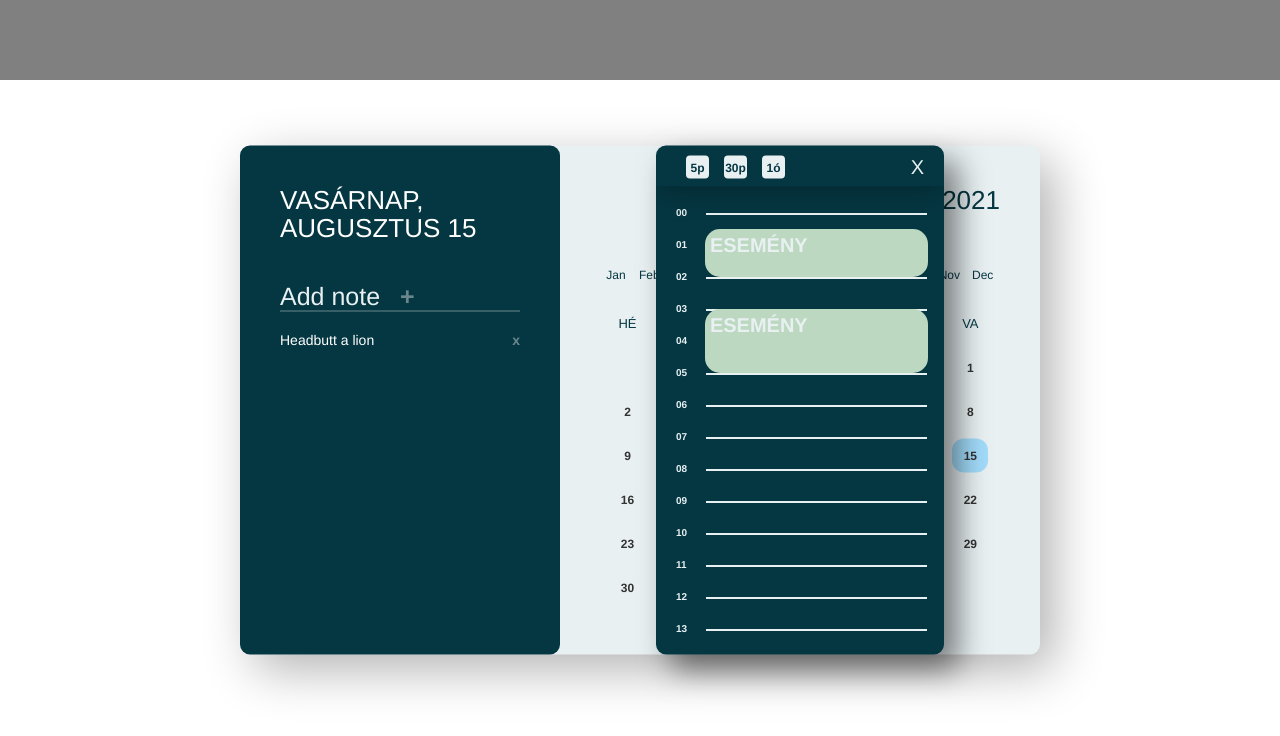
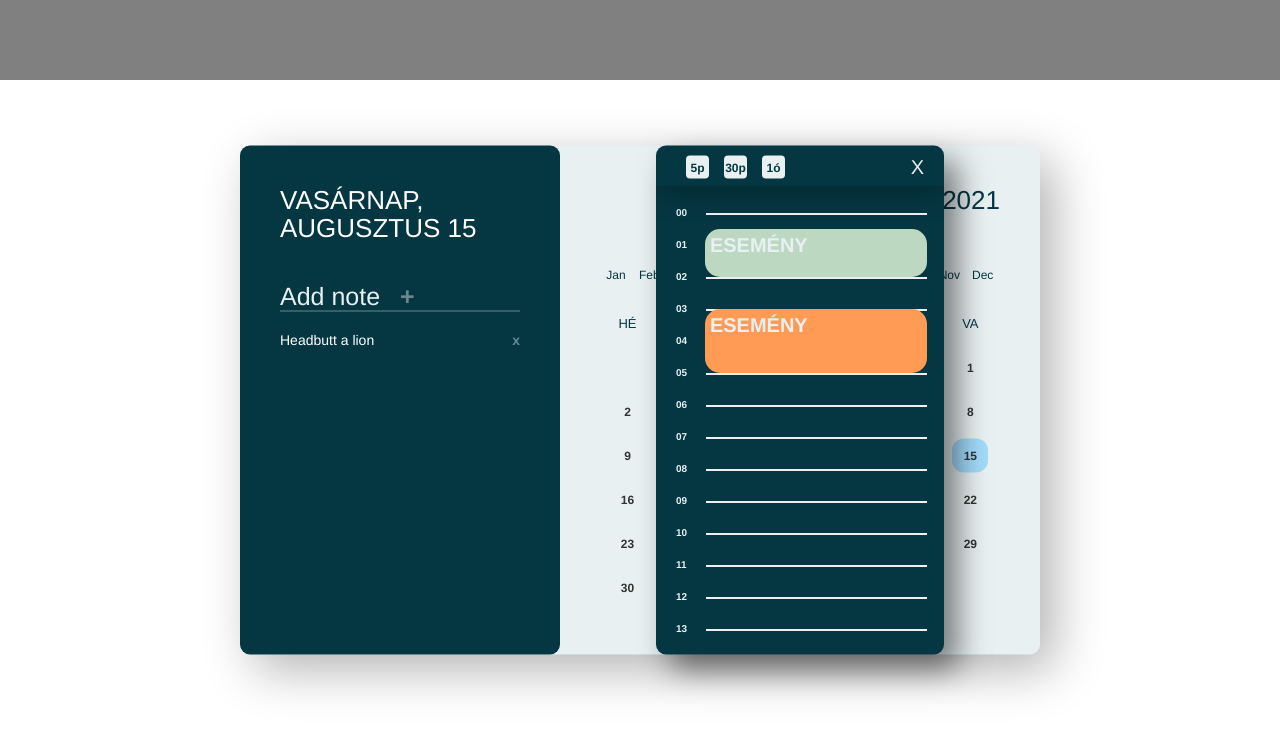
Before and after one commit to nemethdaniel0627/idopont-kezeles, a React (Create React App) app: page / in a window 1280 px wide. Both pictures are taken after a click on the label "15". Shown: the top 736 px of the page. Built offline with nearby package versions, Linux system fonts and the light colour scheme.

Commit message:
Beta verzios naptar

```diff
--- a/src/components/Event.jsx
+++ b/src/components/Event.jsx
@@ -27,13 +27,26 @@ export default function Event(props) {
 
         if (event) {
             event.style.height = `${oneMinuteLength * eventLength}px`;
+            let eventColors = getComputedStyle(document.documentElement).getPropertyValue("--event-colors").toString().trim().split(",");
+            const r = Math.floor(Math.random() * 7);
+            event.style.backgroundColor = eventColors[r];
+            const sameStartEvents = props.id.includes(":")
+                ? document.querySelectorAll(`.${props.id.slice(0, -2).split(":")[0]}\\:${props.id.slice(0, -2).split(":")[1]}`)
+                : document.querySelectorAll(`.${props.id.slice(0, -2)}`);
+            console.log(sameStartEvents);
+            const eventMaxWidth = document.querySelector(".days--info--hour").clientWidth + 1;
+            sameStartEvents.forEach((event, index) => {
+                let eventWidth = eventMaxWidth / sameStartEvents.length;
+                event.style.width = eventWidth + "px";
+                event.style.left = `calc(2.9rem + ${index * eventWidth}px)`;
+            })
             if (props.eventNotRound !== undefined) {
                 event.style.marginTop = `${oneMinuteLength * props.eventNotRound}px`;
             }
         }
     }, [props.eventLength, props.id]);
     return (
-        <span id={props.id} className="event">
+        <span id={props.id} className={`event ${props.id.slice(0, -2)}`}>
             <label className="event-name">{props.eventName}</label>
         </span>
     )
--- a/src/components/IntervalList.jsx
+++ b/src/components/IntervalList.jsx
@@ -26,7 +26,7 @@ export default function IntervalList(props) {
                                         return Number(event.eventStart.split(":")[0]) === timeUnit && `${props.prefix}-${props.item}` === Calendar.getPrefix(event.eventDate) ?
                                             <Event
                                                 key={`event_${index}`}
-                                                id={`event_${props.prefix}-${props.item}_${timeUnit}_${props.id.split("_")[3]}`}
+                                                id={`event_${props.prefix}-${props.item}_${timeUnit}_${props.id.split("_")[3]}_${index}`}
                                                 eventName="Esemény"
                                                 eventLength={event.eventLength}
                                                 prefix={`${props.prefix}-${props.item}`}
@@ -50,7 +50,7 @@ export default function IntervalList(props) {
                                         return event.eventStart === timeUnit && `${props.prefix}-${props.item}` === Calendar.getPrefix(event.eventDate) ?
                                             <Event
                                                 key={`event_${index}`}
-                                                id={`event_${props.prefix}-${props.item}_${timeUnit}_${props.id.split("_")[3]}`}
+                                                id={`event_${props.prefix}-${props.item}_${timeUnit}_${props.id.split("_")[3]}_${index}`}
                                                 eventName="Esemény"
                                                 prefix={`${props.prefix}-${props.item}`}
                                                 eventLength={event.eventLength} />
@@ -71,7 +71,7 @@ export default function IntervalList(props) {
                                         return Number(event.eventStart.split(":")[0]) === timeUnit && `${props.prefix}-${props.item}` === Calendar.getPrefix(event.eventDate) ?
                                             <Event
                                                 key={`event_${index}`}
-                                                id={`event_${props.prefix}-${props.item}_${timeUnit}_${props.id.split("_")[3]}`}
+                                                id={`event_${props.prefix}-${props.item}_${timeUnit}_${props.id.split("_")[3]}_${index}`}
                                                 eventName="Esemény"
                                                 eventLength={event.eventLength}
                                                 prefix={`${props.prefix}-${props.item}`}
--- a/src/scss/event.scss
+++ b/src/scss/event.scss
@@ -1,9 +1,4 @@
-@use "sass:list";
-
-$event-colors: #222e50, #007991, #996888, #80b9a4, #bcd8c1, #4f000b, #ff9b54;
-
 .event {
-    background-color: nth($event-colors, random($limit: 6));
     width: 86%;
     height: 300%;
     font-size: 2rem;
@@ -13,8 +8,10 @@ $event-colors: #222e50, #007991, #996888, #80b9a4, #bcd8c1, #4f000b, #ff9b54;
     z-index: 11;
     border-radius: 15px;
     padding: 0.5rem;
+    overflow: hidden;
 
     &-name {
         pointer-events: none;
+        word-break: break-all;
     }
 }
--- a/src/scss/main.scss
+++ b/src/scss/main.scss
@@ -4,6 +4,7 @@
     --calendar-blue: #39a2db;
     --calendar-grey: #e8f0f2;
     --calendar-dark-grey: #8e989b;
+    --event-colors: #222e50, #007991, #996888, #80b9a4, #bcd8c1, #4f000b, #ff9b54;
 }
 
 * {
```
